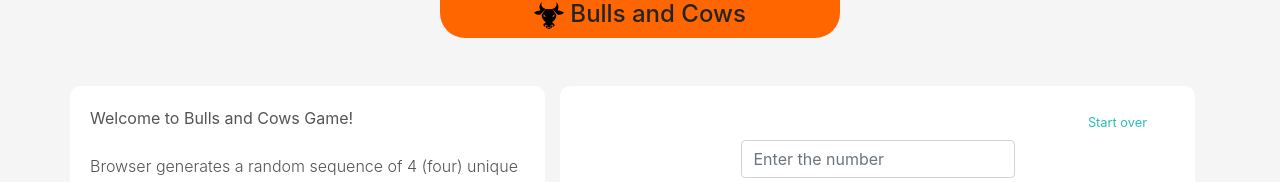
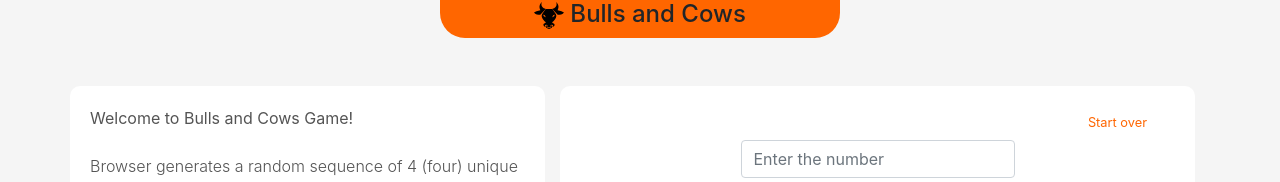
Before and after one commit to shrikumarhegde/coding-challenge, an Angular app: page / in a window 1280 px wide. Shown: the top 182 px of the page. Built offline with nearby package versions, Linux system fonts and the light colour scheme.

Commit message:
link color update

```diff
--- a/src/app/components/demo-input/demo-input.component.scss
+++ b/src/app/components/demo-input/demo-input.component.scss
@@ -4,7 +4,7 @@ form {
 
 .reset {
   font-size: 0.8em;
-  color: #2cbbb5;
+  color: #ff6602;
   text-align: right;
 }
 
@@ -12,7 +12,7 @@ form {
 .unique {
   // position: absolute;
   font-size: 0.8em;
-  color:#a75555;
+  color:red;
   display: block;
 }
 
```
